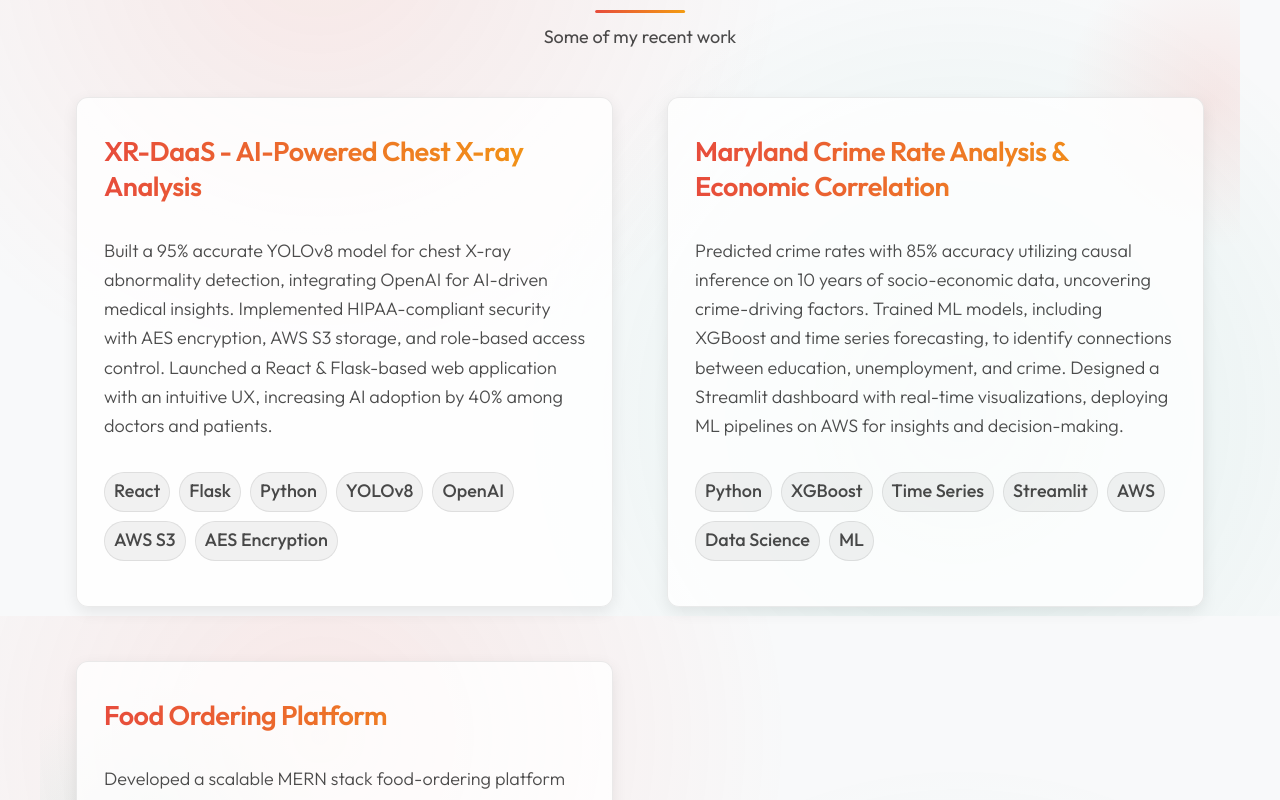
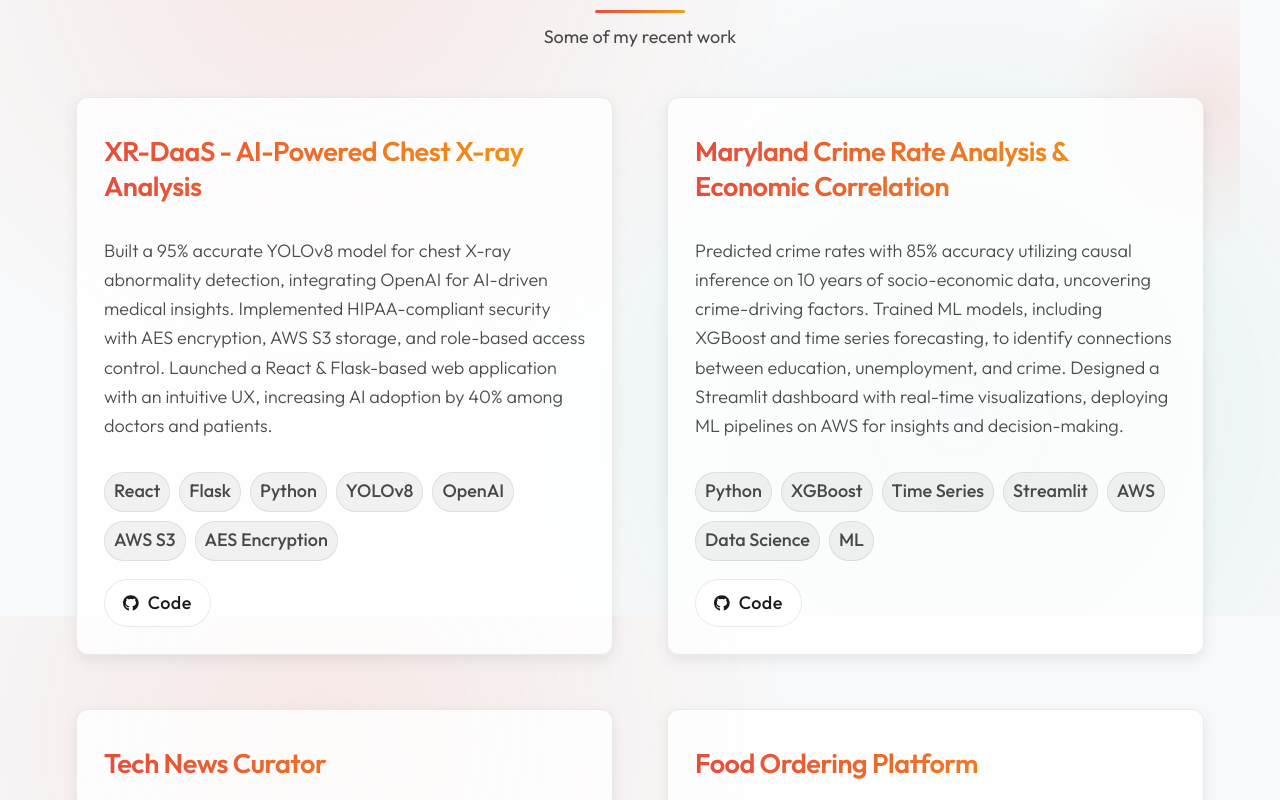
Before and after one commit to VenkatPantham/venkatpantham.github.io, a React (Create React App) app: page / in a window 1280 px wide. Shown: the part 4984-5784 px from the top of the page. Built offline with nearby package versions, Linux system fonts and the light colour scheme; no server answers.

Commit message:
updated projects and experience

```diff
--- a/src/components/sections/Experience/index.js
+++ b/src/components/sections/Experience/index.js
@@ -48,7 +48,7 @@ const Experience = () => {
     {
       company: "Aspire InfoLabs",
       position: "Software Engineer",
-      period: "Oct 2020 - Aug 2023",
+      period: "Dec 2019 - Aug 2023",
       location: "Hyderabad, India",
       jobType: "Full-time",
       duration: "3 years",
--- a/src/components/sections/Projects/Projects.css
+++ b/src/components/sections/Projects/Projects.css
@@ -240,7 +240,7 @@
   border-color: var(--border-hover);
 }
 
-.project-link i {
+.project-link .fa-icon {
   font-size: 0.9rem;
   color: var(--text-primary);
 }
--- a/src/components/sections/Projects/index.js
+++ b/src/components/sections/Projects/index.js
@@ -5,6 +5,9 @@ import {
   m as motion,
   AnimatePresence,
 } from "framer-motion";
+import { FontAwesomeIcon } from "@fortawesome/react-fontawesome";
+import { faGithub } from "@fortawesome/free-brands-svg-icons";
+import { faLink } from "@fortawesome/free-solid-svg-icons";
 import "./Projects.css";
 
 const Projects = () => {
@@ -23,8 +26,8 @@ const Projects = () => {
         "AWS S3",
         "AES Encryption",
       ],
-      github: "https://github.com/venkatpantham/xrdaas",
-      demo: "https://xrdaas-demo.example.com",
+      github: "https://github.com/VenkatPantham/xr-daas",
+      demo: null,
     },
     {
       id: 2,
@@ -40,11 +43,26 @@ const Projects = () => {
         "Data Science",
         "ML",
       ],
-      github: "https://github.com/venkatpantham/maryland-crime-analysis",
-      demo: "https://maryland-crime-analysis.example.com",
+      github: "https://github.com/VenkatPantham/SAFE-MD",
+      demo: null,
     },
     {
       id: 3,
+      title: "Tech News Curator",
+      description:
+        "A Python application that curates tech news from various sources, summarizes articles using OpenAI, and delivers them as markdown files or email digests. Features include multi-source scraping, AI-powered summarization, flexible output options, robust error handling, and comprehensive logging. Configurable via environment variables for tailored usage.",
+      technologies: [
+        "Python",
+        "OpenAI",
+        "Web Scraping",
+        "Markdown",
+        "Email Automation",
+      ],
+      github: "https://github.com/VenkatPantham/tech-news-curator",
+      demo: null,
+    },
+    {
+      id: 4,
       title: "Food Ordering Platform",
       description:
         "Developed a scalable MERN stack food-ordering platform for 1,000+ users, supporting 20 API endpoints. Optimized database queries for reduced load times and accelerated data handling speed for faster and more reliable order management. Deployed the front-end on Netlify and back-end on AWS.",
@@ -56,8 +74,8 @@ const Projects = () => {
         "AWS",
         "Netlify",
       ],
-      github: "https://github.com/venkatpantham/food-ordering",
-      demo: "https://food-ordering-platform.example.com",
+      github: null,
+      demo: null,
     },
   ];
 
@@ -83,7 +101,7 @@ const Projects = () => {
                       </div>
                     ))}
                   </div>
-                  {/* <div className="project-links">
+                  <div className="project-links">
                     {project.github && (
                       <a
                         href={project.github}
@@ -91,7 +109,8 @@ const Projects = () => {
                         rel="noreferrer"
                         className="project-link"
                       >
-                        <i className="fab fa-github"></i> Code
+                        <FontAwesomeIcon icon={faGithub} className="fa-icon" />
+                        Code
                       </a>
                     )}
                     {project.demo && (
@@ -101,10 +120,11 @@ const Projects = () => {
                         rel="noreferrer"
                         className="project-link"
                       >
-                        <i className="fas fa-external-link-alt"></i> Demo
+                        <FontAwesomeIcon icon={faLink} className="fa-icon" />
+                        Demo
                       </a>
                     )}
-                  </div> */}
+                  </div>
                 </div>
               </motion.div>
             ))}
```
Also changed, not shown: 2 other files (tests, documents, lock files or other folders).
